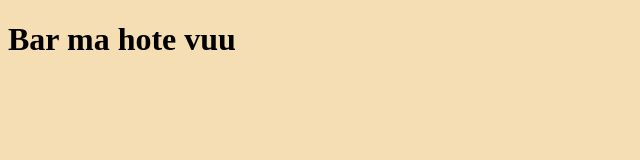
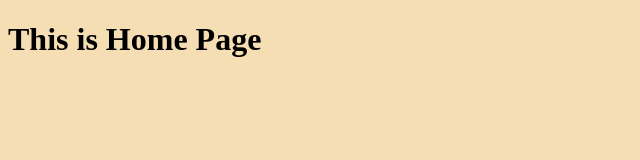
Before and after one commit to Thet-Htut-Naing/testing-CLI2, a plain HTML site: page index.html in a window 1280 px wide. Shown: the whole page, without its empty margins (0-640 px from the left). Drawn offline with Linux system fonts and the light colour scheme.

Commit message:
Original

```diff
--- a/index.html
+++ b/index.html
@@ -7,7 +7,10 @@
     <link rel="stylesheet" href="./css/style.css">
 </head>
 <body>
-    <h1>Bar ma hote vuu</h1>
+    <h1>
+        This is Home Page
+
+    </h1>
 
 </body>
 </html>
```
